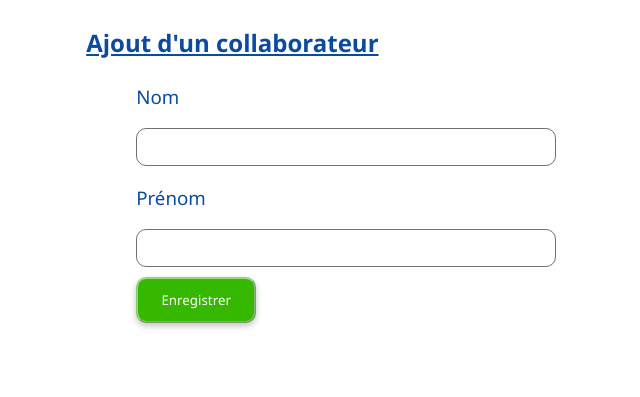
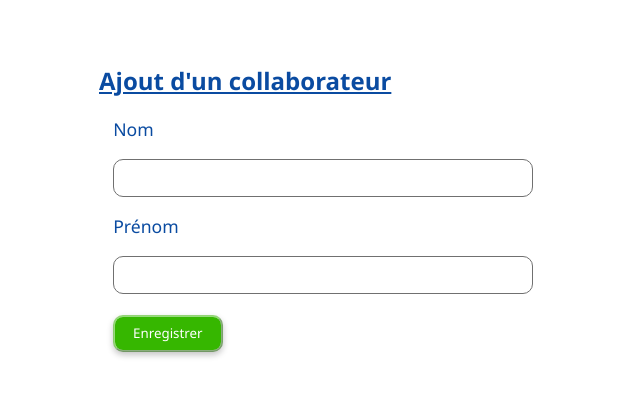
Before and after one commit to Pyxah/gestion_hotel, a PHP site: page /formulaire.php in a window 1280 px wide. Shown: the part 98-495 px from the top of the page, without its empty margins (93-733 px from the left). Run offline with PHP 8.4, Linux system fonts and the light colour scheme.

Commit message:
Update formulaire.css

```diff
--- a/style/formulaire.css
+++ b/style/formulaire.css
@@ -38,9 +38,8 @@ a {
 
 h2{
     color: rgb(10, 75, 161);
-    margin-left: 14%;
-    margin-bottom: -3%;
-    margin-top: 2%;
+    margin-left: 15%;
+    margin-top: 5%;
     font-family: Segoe UI, Light;
     text-decoration: underline;
 }
@@ -50,6 +49,8 @@ h3{
     color: rgb(10, 75, 161);
     font-family: Segoe UI, Light;
     font-weight: normal;
+    height: 20%;
+    font-size: 110%;
 }
 
 .main{
@@ -58,11 +59,11 @@ h3{
 
 
 button{
-    margin-top: 10px;
-    margin-left: 50px;
+    margin-top: 5%;
+    margin-left: 12%;
     color: white;
-    width: 120px;
-    height: 46px;
+    width: 110px;
+    height: 37px;
     background: #36B700 0% 0% no-repeat padding-box;
     box-shadow: 0px 3px 6px #0000003B;
     font-family: Segoe UI, Light;
@@ -72,9 +73,8 @@ button{
 }
 
 form{
-    margin-left: 14%;
+    margin-left: 12.2%;
     margin-bottom: -3%;
-    margin-top: 5%;
     width: 414px;
 }
 
@@ -86,3 +86,7 @@ input{
     border: 1px solid #707070;
     border-radius: 10px;
 }
+
+.box{
+    display: flex;
+}
```
